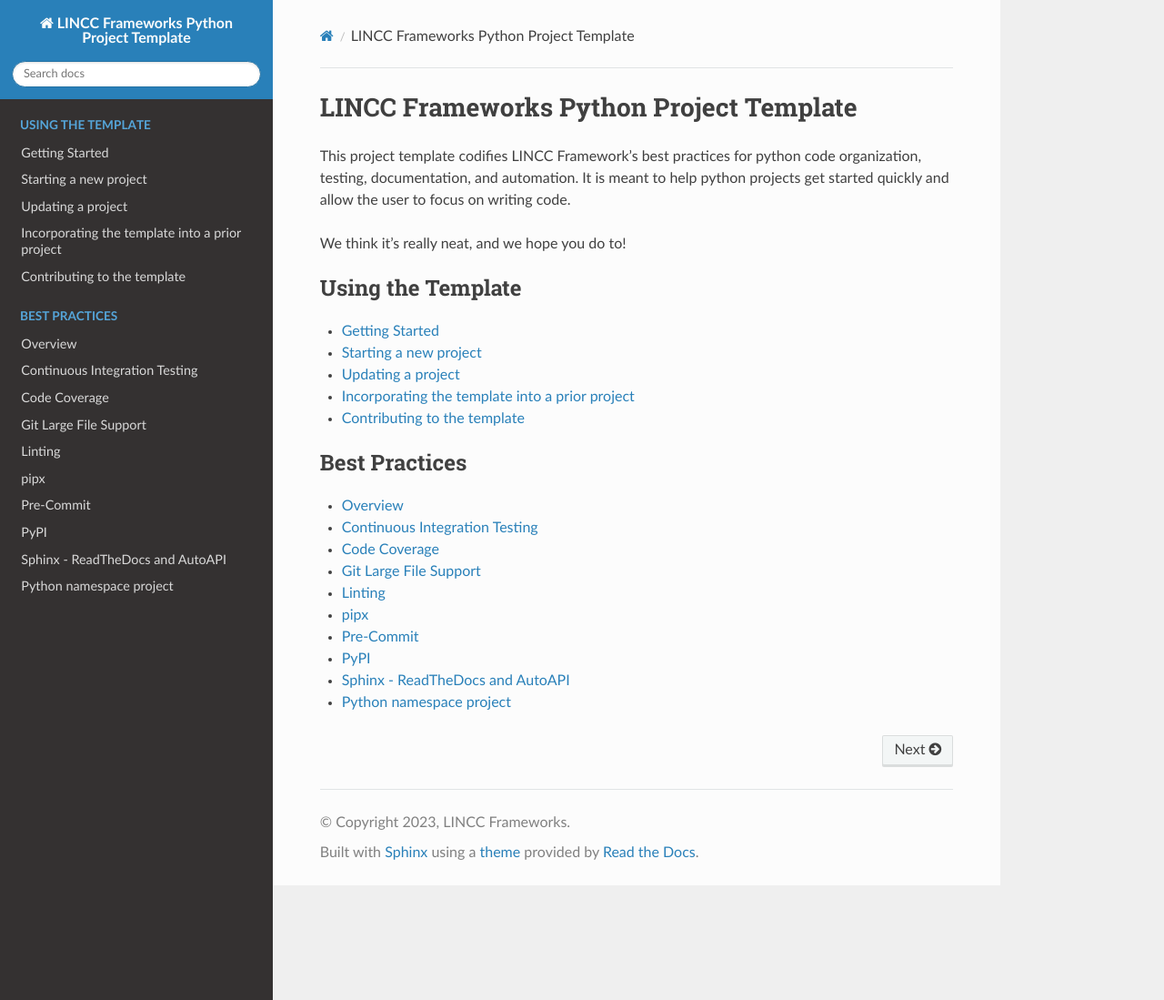
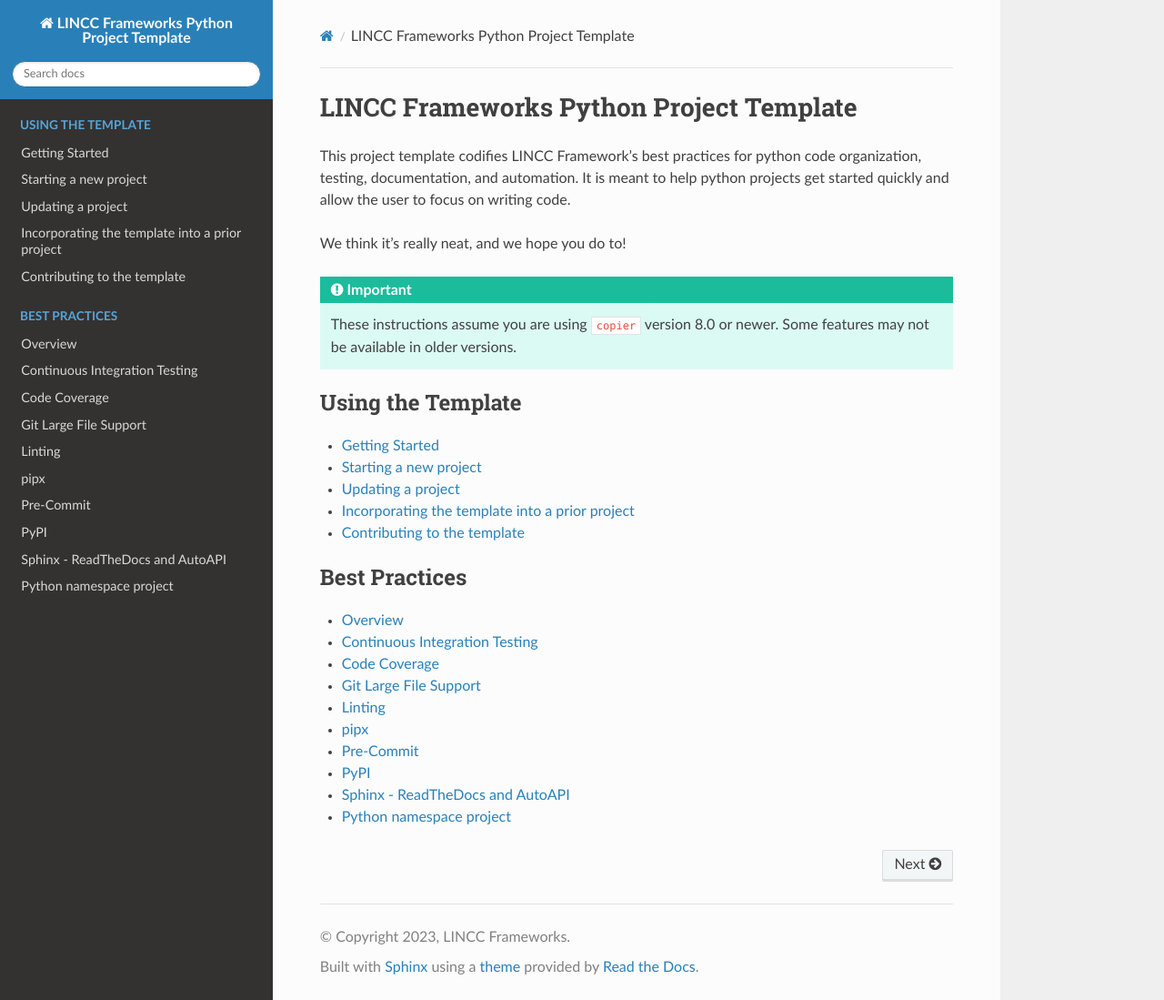
Before and after one commit to lincc-frameworks/python-project-template, a Sphinx documentation site: the page built from docs/index.rst, in a window 1280 px wide and 1099 px high. Shown: the whole window at 91% size. Built offline with Sphinx 7.4.7 and the Read the Docs theme 2.0.0, drawn with Linux system fonts in a browser that asks for light colours; the version number could not be read and is left out.

Commit message:
Updating docs based on PR feedback.

```diff
--- a/docs/index.rst
+++ b/docs/index.rst
@@ -7,6 +7,10 @@
 to focus on writing code.
 
 We think it's really neat, and we hope you do to!
+
+.. important::
+   These instructions assume you are using ``copier`` version 8.0 or newer. Some
+   features may not be available in older versions.
 
 .. toctree::
    :maxdepth: 1
--- a/docs/practices/namespace_project.rst
+++ b/docs/practices/namespace_project.rst
@@ -109,7 +109,6 @@
     cd ..
     copier copy gh:lincc-frameworks/python-project-template acme-utilities
     cd acme-utilities
-    git init --initial-branch=main
     git add README.md && git commit -m 'initial commit'
     git checkout -b acme/main
     mv src acme
```
Also changed, not shown: README.md (+4 -2 lines).
